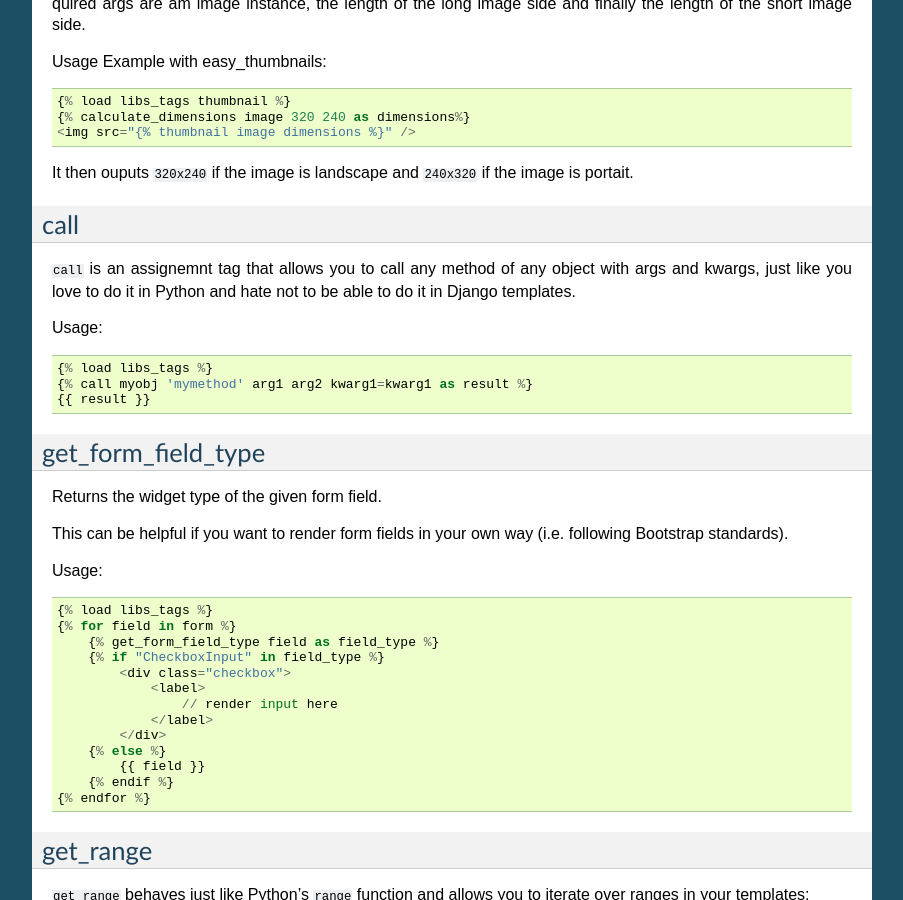
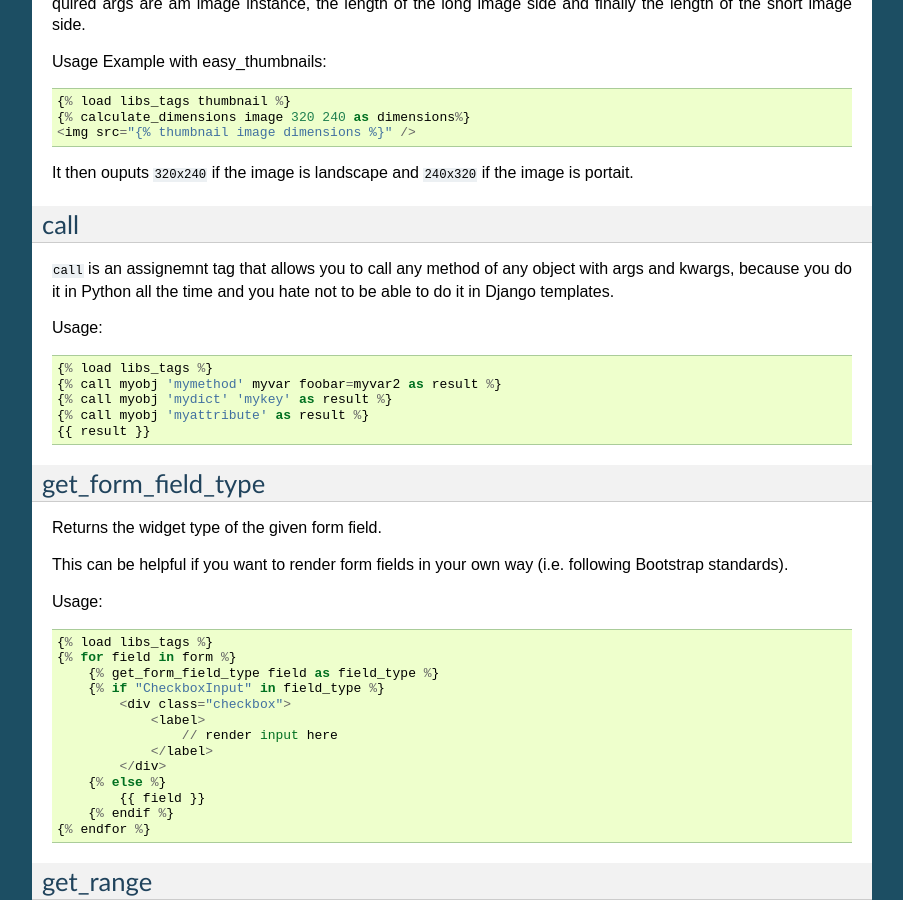
Before and after one commit to bitlabstudio/django-libs, a Sphinx documentation site: the page built from docs/libs_tags.rst, in a window 1280 px wide and 900 px high, scrolled down 819 px. Shown: the whole window, without its empty margins (198-1101 px from the left). Built offline with Sphinx 7.4.7, drawn with Linux system fonts in a browser that asks for light colours; formulas are drawn with MathJax 3.

Commit message:
Added tests for new call templatetag functionality

```diff
--- a/CHANGELOG.txt
+++ b/CHANGELOG.txt
@@ -1,6 +1,6 @@
 === (ongoing) ===
 
-- Extended call templatetag. Need to extend tests before making a release
+- Extended `call` templatetag. We can call dicts and attribtues now.
 
 === 1.28 ==
 
--- a/docs/libs_tags.rst
+++ b/docs/libs_tags.rst
@@ -60,13 +60,15 @@ call
 ----
 
 ``call`` is an assignemnt tag that allows you to call any method of any object
-with args and kwargs, just like you love to do it in Python and hate not to be
-able to do it in Django templates.
+with args and kwargs, because you do it in Python all the time and you hate not
+to be able to do it in Django templates.
 
 Usage::
 
     {% load libs_tags %}
-    {% call myobj 'mymethod' arg1 arg2 kwarg1=kwarg1 as result %}
+    {% call myobj 'mymethod' myvar foobar=myvar2 as result %}
+    {% call myobj 'mydict' 'mykey' as result %}
+    {% call myobj 'myattribute' as result %}
     {{ result }}
 
 
```
Also changed, not shown: 2 other files.
